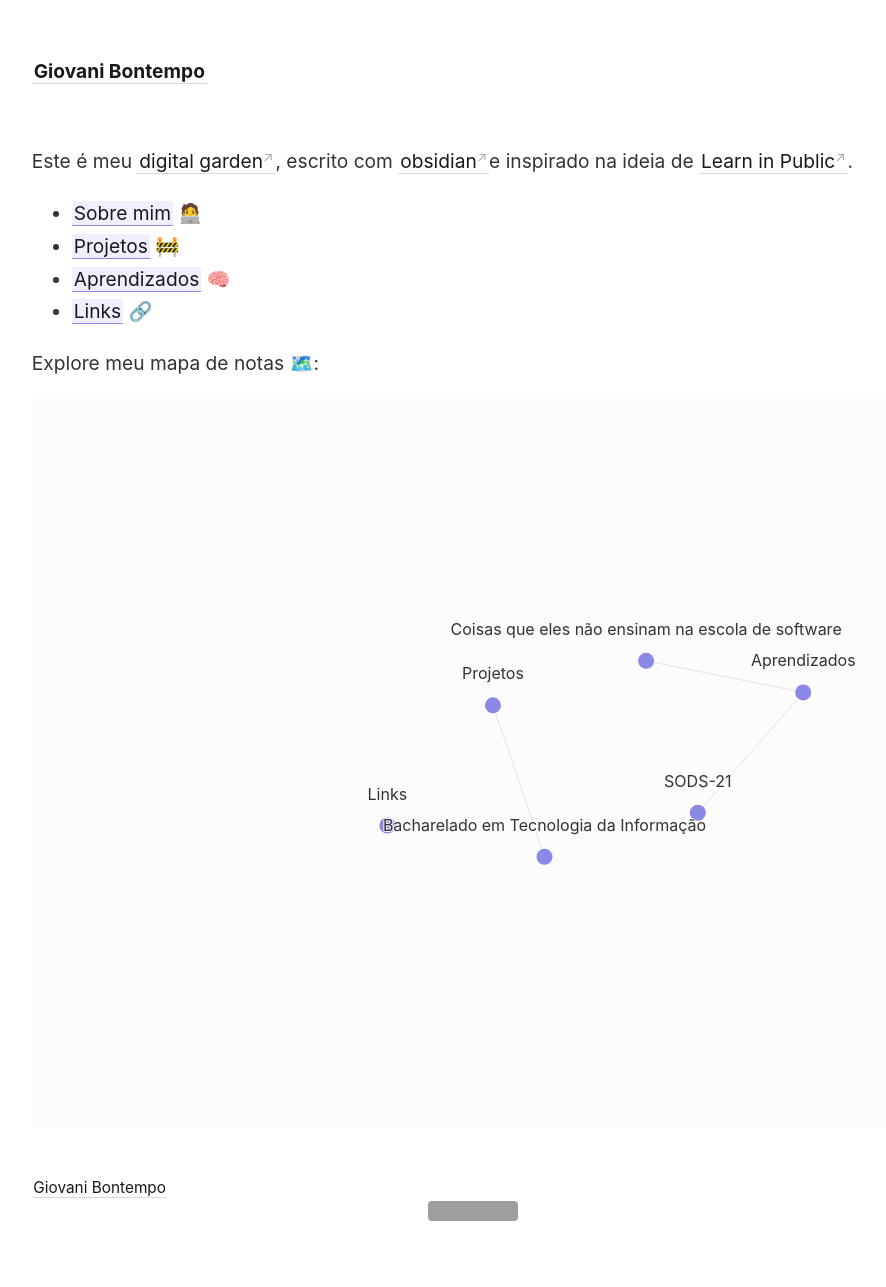
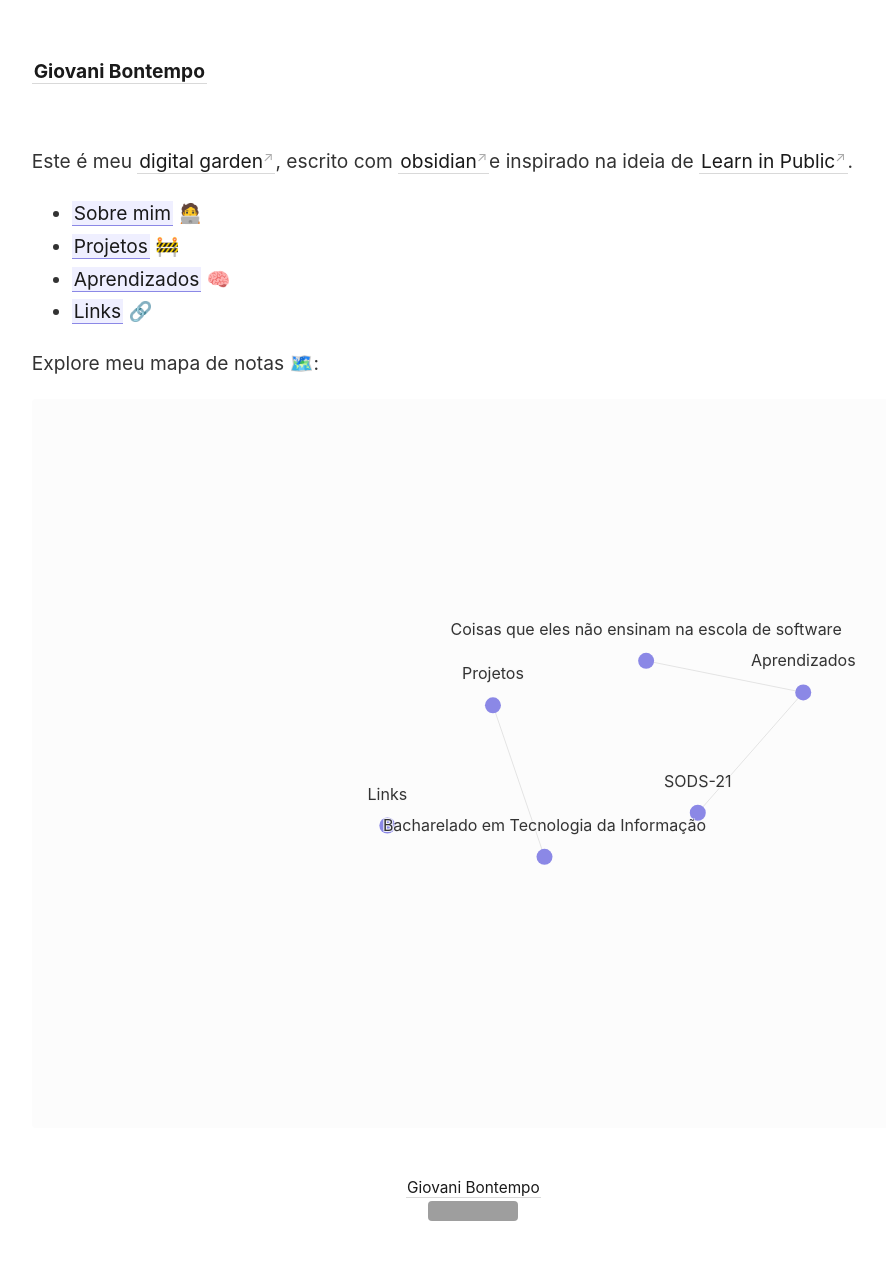
Before and after one commit to gio-bon/MyDigitalGarden, a Jekyll site: the page built from _pages/index.md, in a window 1280 px wide. Shown: the whole page, without its empty margins (45-931 px from the left). Built offline with Jekyll 4.4.1, drawn with Linux system fonts in a browser that asks for light colours; grey boxes are pictures that could not be loaded.

Commit message:
ajustes 5

```diff
--- a/_includes/footer.html
+++ b/_includes/footer.html
@@ -1,2 +1,4 @@
-<a class="internal-link" href="/about" align="center">Giovani Bontempo</a>
+<div align="center">
+  <a class="internal-link" href="/about">Giovani Bontempo</a>
+</div>
 <img src="https://i.creativecommons.org/l/by-nc-sa/4.0/80x15.png" />
```
